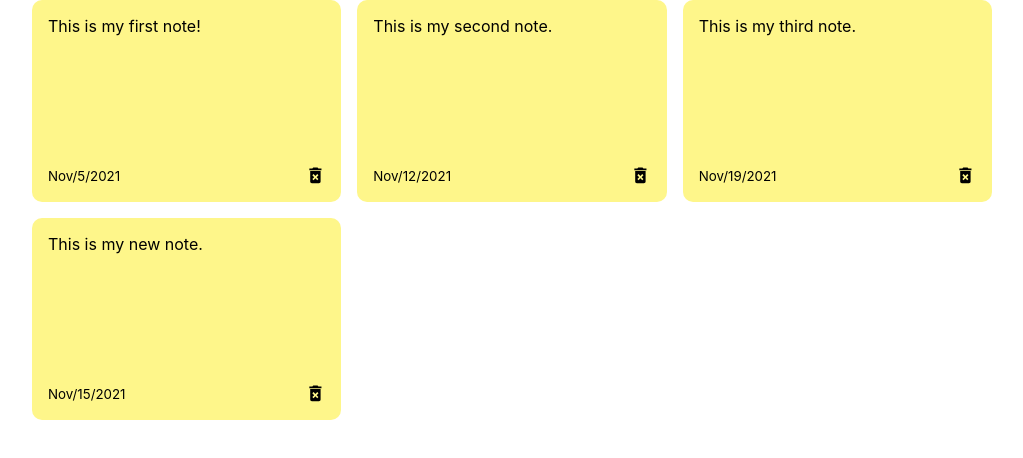
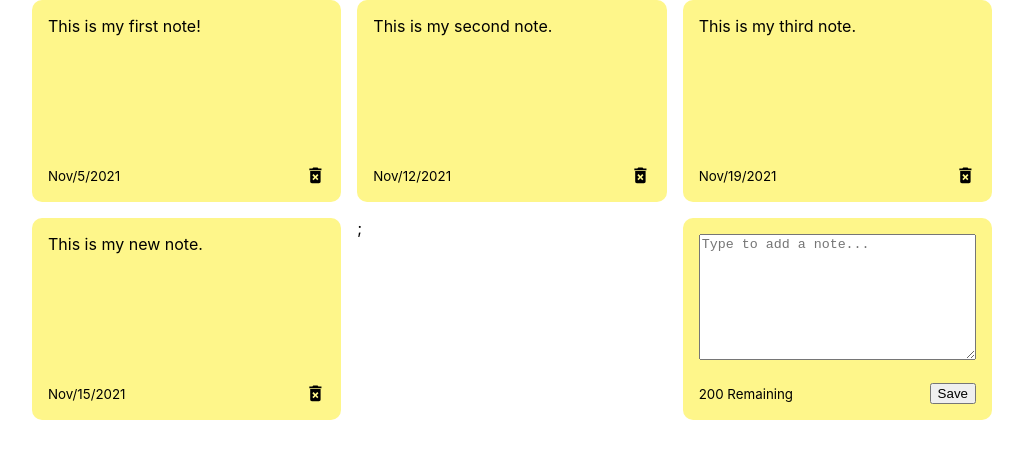
Before and after one commit to kathleenconnaghan/Notes-App, a React (Create React App) app in the folder notes-app/: page / in a window 1280 px wide. Shown: the top 458 px of the page, without its empty margins (128-1151 px from the left). Built offline with nearby package versions, Linux system fonts and the light colour scheme.

Commit message:
adding an add note component

```diff
--- /dev/null
+++ b/notes-app/src/components/AddNote.js
@@ -0,0 +1,16 @@
+const AddNote = () => {
+    return (
+        <div className= 'note new'>
+            <textarea
+            rows= '8'
+            cols= '10'
+            placeholder= 'Type to add a note...'
+            ></textarea>
+            <div className= 'note-footer'>
+                <small> 200 Remaining </small>
+                <button className= 'save'> Save</button>
+            </div>
+        </div>
+    )
+}
+export default AddNote;
--- a/notes-app/src/components/NotesList.js
+++ b/notes-app/src/components/NotesList.js
@@ -1,12 +1,17 @@
 import Note from './Note';
-
+import AddNote from './AddNote';
 
 const NotesList = ({ notes }) => {
     return (
         <div className = 'notes-list'>
-            {notes.map( (note) =>
-            <Note id= {note.id} text= {note.text} date= {note.date} />
-            )}
+            {notes.map( (note) => (
+                <Note
+                    id= {note.id}
+                    text= {note.text}
+                    date= {note.date}
+                />
+            ))};
+            <AddNote/>
         </div>
     )
 };
```
